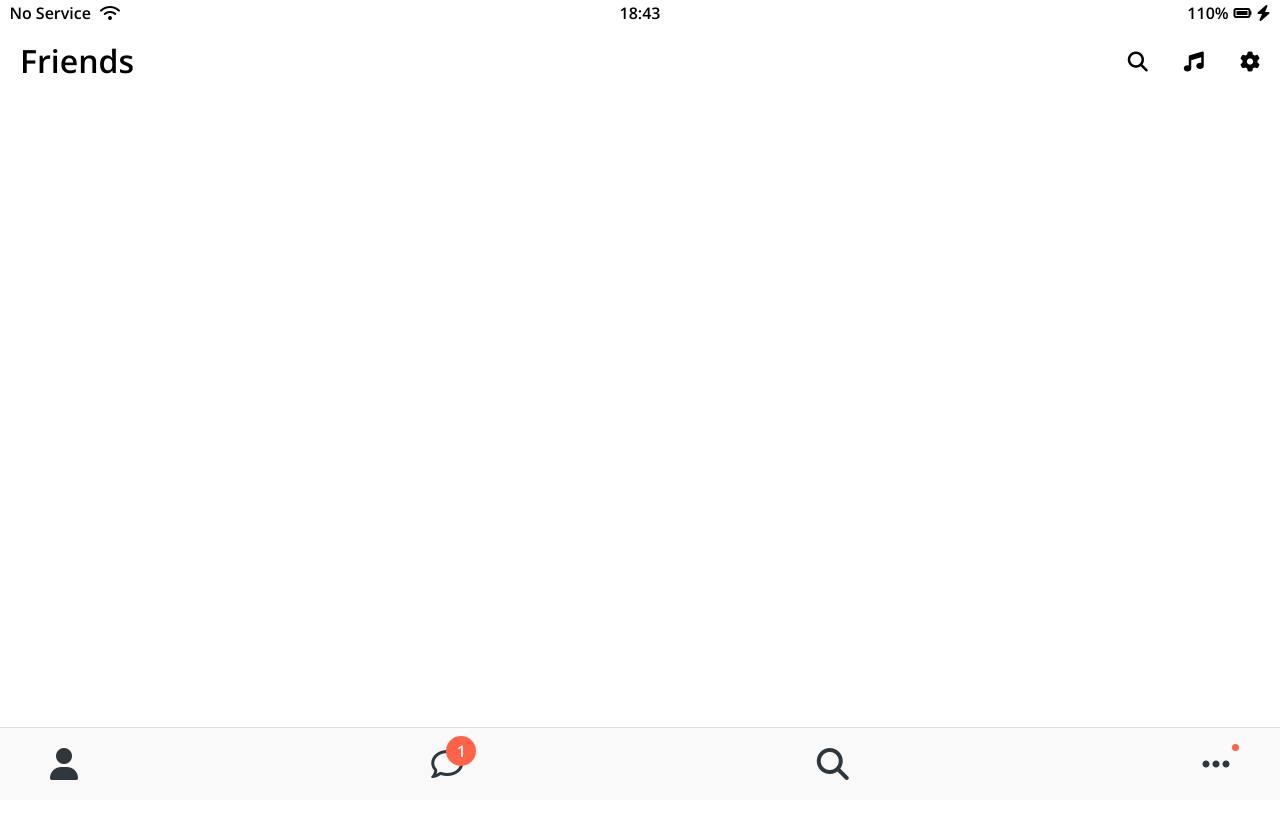
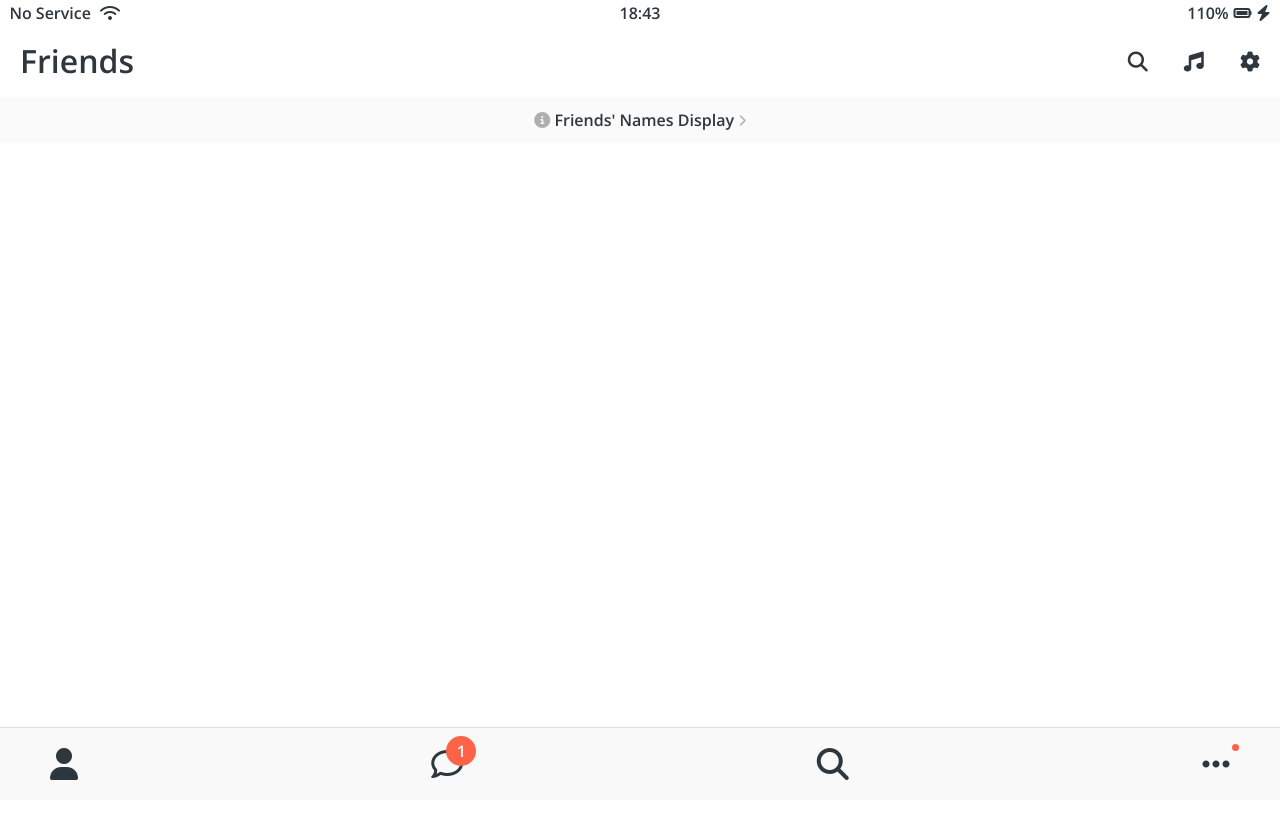
Before and after one commit to 93jm/kokoa-clone-2020, a plain HTML site: page friends.html in a window 1280 px wide. Shown: the top 818 px of the page. Drawn offline with nearby package versions, Linux system fonts and the light colour scheme.

Commit message:
20200911

```diff
--- /dev/null
+++ b/css/screens/friends.css
@@ -0,0 +1,10 @@
+#friends-display-link{
+    text-align: center;
+    display: block;
+    background-color: #fafafa;
+    padding: 15px 0px;
+}
+
+#friends-display-link i{
+    color: rgba(0, 0, 0, 0.3);
+}
--- a/css/styles.css
+++ b/css/styles.css
@@ -12,9 +12,12 @@
 
 /* Screens */
 @import "screens/login.css";
+@import "screens/friends.css";
 
 
 body{
+    /* body에 넣어 default 색상으로 만들어줌 */
+    color: #2e363e;
     font-family: 'Open Sans', sans-serif;
     /* 임의로 세로 길이를 길게하여 스크롤을 테스트 할 수 있는 방법 */
     height: 1000vh;
--- a/friends.html
+++ b/friends.html
@@ -33,9 +33,12 @@
             <span><i class="fas fa-search fa-lg"></i></span>
             <span><i class="fas fa-music fa-lg"></i></span>
             <span><i class="fas fa-cog fa-lg"></i></span>
-
         </div>
     </header>
+
+    <a id="friends-display-link">
+        <i class="fas fa-info-circle"></i> Friends' Names Display  <i class="fas fa-chevron-right fa-xs"></i>
+    </a>
 
     <nav class="nav">
         <ul class="nav__list">
```
